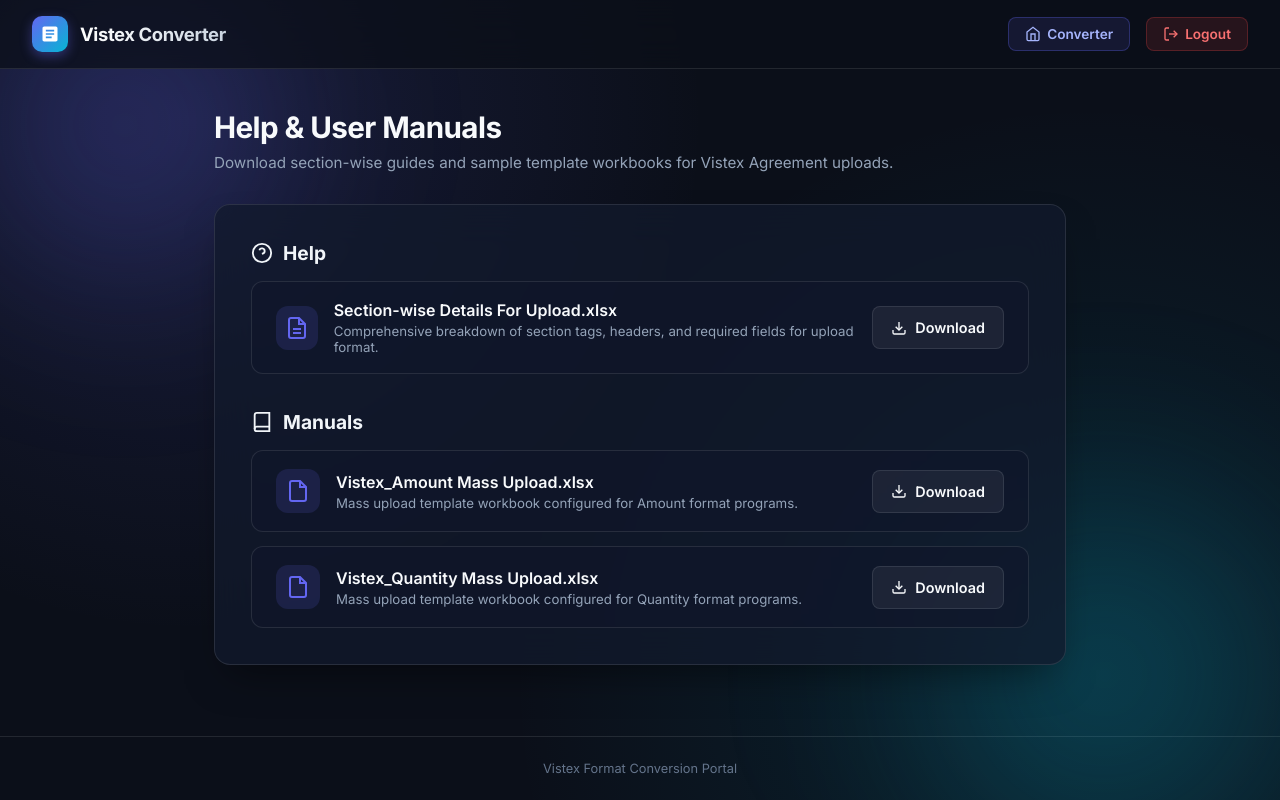
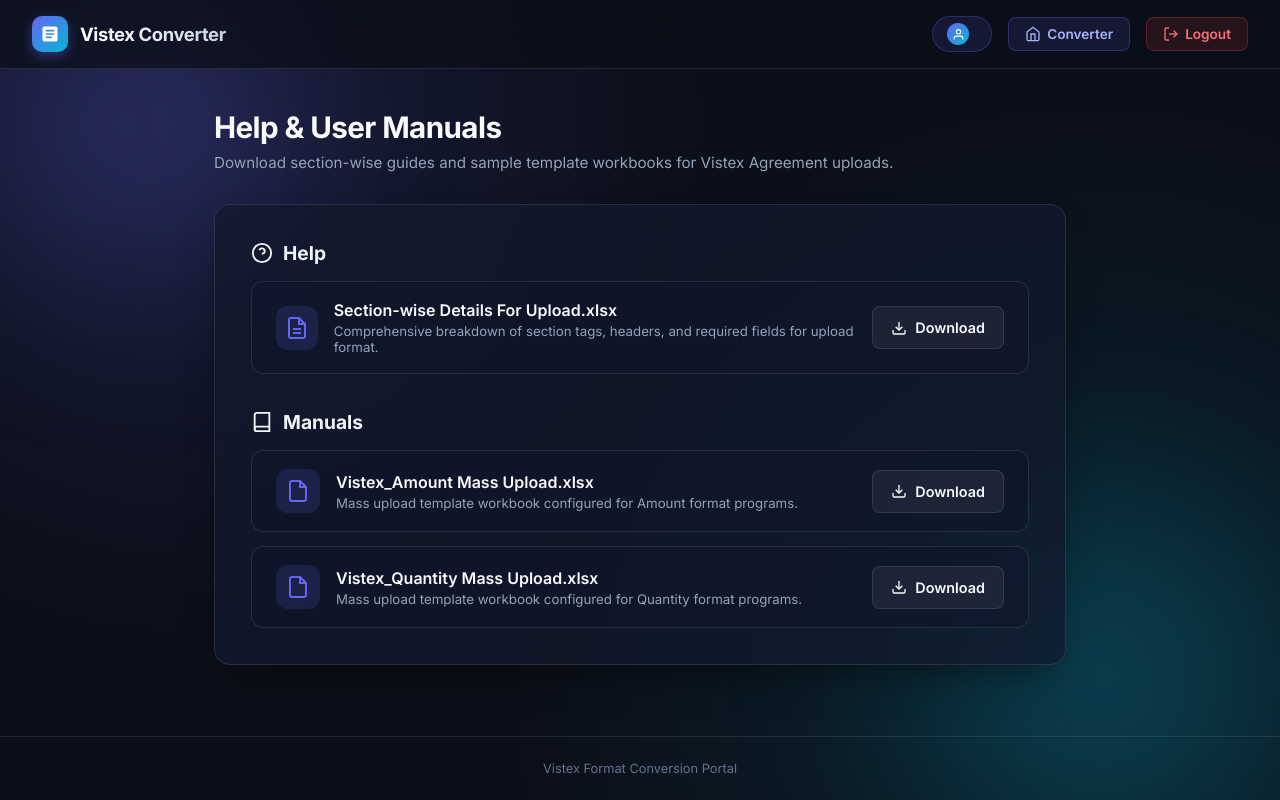
Before and after one commit to UrveshVernekar/vistex-conversion-app, a FastAPI app: template templates/manuals.html in a window 1280 px wide. Run offline with FastAPI, Linux system fonts and the light colour scheme; the template is opened without the code that fills it, so the values that code supplies are empty.

Commit message:
Add users

```diff
--- a/app.py
+++ b/app.py
@@ -18,6 +18,53 @@ APP_PASS = os.getenv("APP_PASS", "vistex2026")
 SECRET_KEY = os.getenv("SECRET_KEY", "vistex_secret_key_2026_internal_server")
 ALGORITHM = "HS256"
 
+NEW_USERS_PASS = "Ifbgoa123$#"
+
+USERS_DB = {
+    "admin": {"password": APP_PASS, "name": "Administrator"},
+    "gaurav_gupta@ifbglobal.com": {"password": NEW_USERS_PASS, "name": "Gaurav Gupta"},
+    "priya_vishvas@ifbglobal.com": {"password": NEW_USERS_PASS, "name": "Priya Dhawan"},
+    "lekhika_gupta@ifbglobal.com": {"password": NEW_USERS_PASS, "name": "Lekhika Gupta"},
+    "siddharath_bhatia@ifbglobal.com": {"password": NEW_USERS_PASS, "name": "Siddharth Bhatia"},
+    "manoj_sharma@ifbglobal.com": {"password": NEW_USERS_PASS, "name": "Manoj Sharma"},
+    "kundan_jha@ifbglobal.com": {"password": NEW_USERS_PASS, "name": "Kundan Jha"},
+    "arnim_saini@ifbglobal.com": {"password": NEW_USERS_PASS, "name": "Arnim Saini"},
+    "aneesh_aggarwal@ifbglobal.com": {"password": NEW_USERS_PASS, "name": "Aneesh Aggarwal"},
+    "dineshwar_pathania@ifbglobal.com": {"password": NEW_USERS_PASS, "name": "Dineshwar Singh Pathania"},
+    "chirag_gautam@ifbglobal.com": {"password": NEW_USERS_PASS, "name": "Chirag Gautam"},
+    "dinesh_verma@ifbglobal.com": {"password": NEW_USERS_PASS, "name": "Dinesh Verma"},
+    "puneet_mehra@ifbglobal.com": {"password": NEW_USERS_PASS, "name": "Puneet Mehra"},
+    "rahul@ifbglobal.com": {"password": NEW_USERS_PASS, "name": "Rahul Mahajan"},
+    "piyush_jain@ifbglobal.com": {"password": NEW_USERS_PASS, "name": "Piyush Jain"},
+    "ankit_dubey@ifbglobal.com": {"password": NEW_USERS_PASS, "name": "Ankit Dube"},
+    "rishabh_bhardwaj@ifbglobal.com": {"password": NEW_USERS_PASS, "name": "Rishabh Bhardwaj"},
+    "ankit@ifbglobal.com": {"password": NEW_USERS_PASS, "name": "Ankit Goyal"},
+    "bhavya_sanghavi@ifbglobal.com": {"password": NEW_USERS_PASS, "name": "Bhavya Sanghvi"},
+    "janmesh_shah@ifbglobal.com": {"password": NEW_USERS_PASS, "name": "Janmesh Shah"},
+    "chetan_chopra@ifbglobal.com": {"password": NEW_USERS_PASS, "name": "Chetan Chopra"},
+    "rohit_sanyal@ifbglobal.com": {"password": NEW_USERS_PASS, "name": "Rohit Sanyal"},
+    "kousik_chatterjee@ifbglobal.com": {"password": NEW_USERS_PASS, "name": "Kousik Chatterjee"},
+    "kommineni_sriharsha@ifbglobal.com": {"password": NEW_USERS_PASS, "name": "Kommineni Sriharsha"},
+    "shaubhick_paul@ifbglobal.com": {"password": NEW_USERS_PASS, "name": "Shaubhick Paul"},
+    "pranjal_dey@ifbglobal.com": {"password": NEW_USERS_PASS, "name": "Pranjal Dey"},
+    "manish_nawani@ifbglobal.com": {"password": NEW_USERS_PASS, "name": "Manish Kumar"},
+    "orissa_accounts@ifbglobal.com": {"password": NEW_USERS_PASS, "name": "Ved Prakash"},
+    "prosenjit_chowdhury@ifbglobal.com": {"password": NEW_USERS_PASS, "name": "Prasenjit Chowdhury"},
+    "prasanth_j@ifbglobal.com": {"password": NEW_USERS_PASS, "name": "J Prasanth"},
+    "murugesa_pandian@ifbglobal.com": {"password": NEW_USERS_PASS, "name": "Murugesh.J"},
+    "sailendra_singh@ifbglobal.com": {"password": NEW_USERS_PASS, "name": "Shailendra Singh"},
+    "konki_sunil@ifbglobal.com": {"password": NEW_USERS_PASS, "name": "Konki Sunil"},
+    "manapragada_lalita@ifbglobal.com": {"password": NEW_USERS_PASS, "name": "Manapragada Lalita"},
+    "modadugu_kumar@ifbglobal.com": {"password": NEW_USERS_PASS, "name": "Chandra Kumar Modadugu"},
+    "d_prabhakar@ifbglobal.com": {"password": NEW_USERS_PASS, "name": "Prabhakar Dasagani"},
+    "usman_m@ifbglobal.com": {"password": NEW_USERS_PASS, "name": "Usman Maniyal"},
+    "joby_jose@ifbglobal.com": {"password": NEW_USERS_PASS, "name": "Joby Jose"},
+    "som@ifbglobal.com": {"password": NEW_USERS_PASS, "name": "Som Mascharak"},
+    "a_jaiswal@ifbglobal.com": {"password": NEW_USERS_PASS, "name": "Ashish Jaiswal"},
+    "aaron_victor@ifbglobal.com": {"password": NEW_USERS_PASS, "name": "Aaron Victor"},
+    "dinesh_joshi@ifbglobal.com": {"password": NEW_USERS_PASS, "name": "Dinesh Joshi"}
+}
+
 BASE_DIR = os.path.dirname(os.path.abspath(__file__))
 TEMP_STORAGE_DIR = os.path.join(BASE_DIR, "Temp")
 os.makedirs(TEMP_STORAGE_DIR, exist_ok=True)
@@ -28,19 +75,19 @@ app.mount("/static", StaticFiles(directory=os.path.join(BASE_DIR, "static")), na
 templates = Jinja2Templates(directory=os.path.join(BASE_DIR, "templates"))
 
 
-def create_session_token(username: str) -> str:
+def create_session_token(username: str, user_name: str) -> str:
     expiration = datetime.datetime.utcnow() + datetime.timedelta(hours=24)
-    payload = {"sub": username, "exp": expiration}
+    payload = {"sub": username, "name": user_name, "exp": expiration}
     return jwt.encode(payload, SECRET_KEY, algorithm=ALGORITHM)
 
 
-def get_current_user(request: Request) -> Optional[str]:
+def get_current_user(request: Request) -> Optional[dict]:
     token = request.cookies.get("vistex_session")
     if not token:
         return None
     try:
         payload = jwt.decode(token, SECRET_KEY, algorithms=[ALGORITHM])
-        return payload.get("sub")
+        return {"username": payload.get("sub"), "name": payload.get("name", payload.get("sub"))}
     except Exception:
         return None
 
@@ -63,8 +110,10 @@ async def login_page(request: Request):
 
 @app.post("/api/login")
 async def api_login(username: str = Form(...), password: str = Form(...)):
-    if username == APP_USER and password == APP_PASS:
-        token = create_session_token(username)
+    uname_clean = username.strip().lower()
+    user_entry = USERS_DB.get(uname_clean)
+    if user_entry and user_entry["password"] == password:
+        token = create_session_token(uname_clean, user_entry["name"])
         response = JSONResponse({"success": True, "message": "Login successful"})
         response.set_cookie(
             key="vistex_session",
--- a/static/style.css
+++ b/static/style.css
@@ -135,6 +135,36 @@ body {
   display: flex;
   align-items: center;
   gap: 16px;
+}
+
+.user-badge {
+  display: flex;
+  align-items: center;
+  gap: 8px;
+  background: rgba(99, 102, 241, 0.12);
+  border: 1px solid rgba(99, 102, 241, 0.28);
+  padding: 6px 14px;
+  border-radius: 20px;
+  font-size: 0.85rem;
+  color: var(--text-main);
+  font-weight: 500;
+}
+
+.user-avatar {
+  width: 22px;
+  height: 22px;
+  border-radius: 50%;
+  background: linear-gradient(135deg, var(--primary-indigo), var(--accent-cyan));
+  display: flex;
+  align-items: center;
+  justify-content: center;
+  color: #ffffff;
+}
+
+.user-avatar svg {
+  width: 13px;
+  height: 13px;
+  stroke: #ffffff;
 }
 
 .server-badge {
--- a/templates/manuals.html
+++ b/templates/manuals.html
@@ -24,6 +24,15 @@
     </a>
 
     <div class="navbar-actions">
+      <div class="user-badge">
+        <div class="user-avatar">
+          <svg width="13" height="13" viewBox="0 0 24 24" fill="none" stroke="currentColor" stroke-width="2">
+            <path d="M20 21v-2a4 4 0 0 0-4-4H8a4 4 0 0 0-4 4v2"></path>
+            <circle cx="12" cy="7" r="4"></circle>
+          </svg>
+        </div>
+        <span>{{ user.name if user is mapping else user }}</span>
+      </div>
       <a href="/dashboard" class="btn-nav">
         <svg width="16" height="16" viewBox="0 0 24 24" fill="none" stroke="currentColor" stroke-width="2">
           <path d="M3 9l9-7 9 7v11a2 2 0 0 1-2 2H5a2 2 0 0 1-2-2z"></path>
```
Also changed, not shown: templates/dashboard.html (+9 -4 lines).
